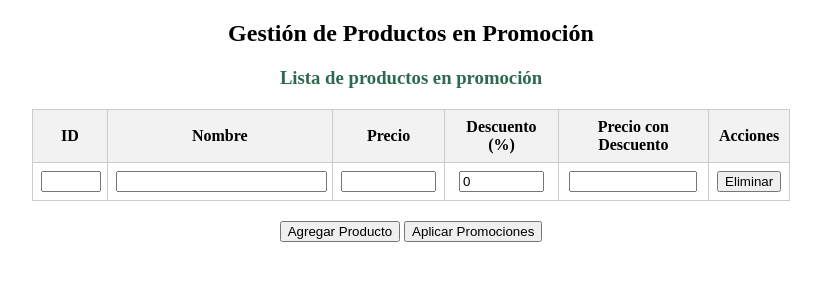
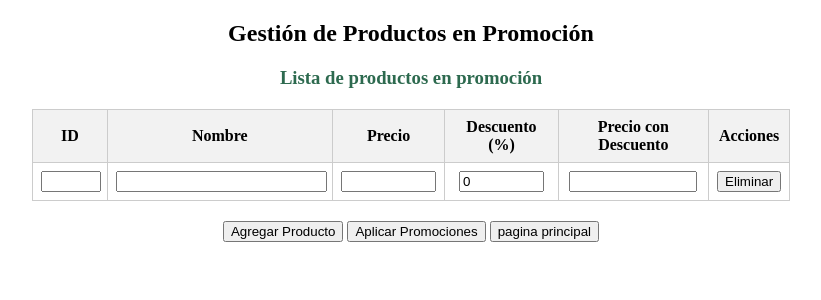
Before and after one commit to Sanpatesp/Williams_SM, a Python web app: template templates/admin/promocion.html in a window 1280 px wide. Shown: the top 300 px of the page, without its empty margins (229-1050 px from the left). Run offline with Jinja, Linux system fonts and the light colour scheme; the template is opened without the code that fills it, so the values that code supplies are empty.

Commit message:
Inplementacion de boton de pagina principal en la seccion de productos en promocion.

```diff
--- a/templates/admin/promocion.html
+++ b/templates/admin/promocion.html
@@ -53,6 +53,7 @@
         <div class="center">
             <button type="button" onclick="agregarFila()">Agregar Producto</button>
             <button type="submit">Aplicar Promociones</button>
+            <button type="button" onclick="location.href='{{ url_for('index') }}'">pagina principal</button>
         </div>
     </form>
     <script>
```
Also changed, not shown: site.db.
